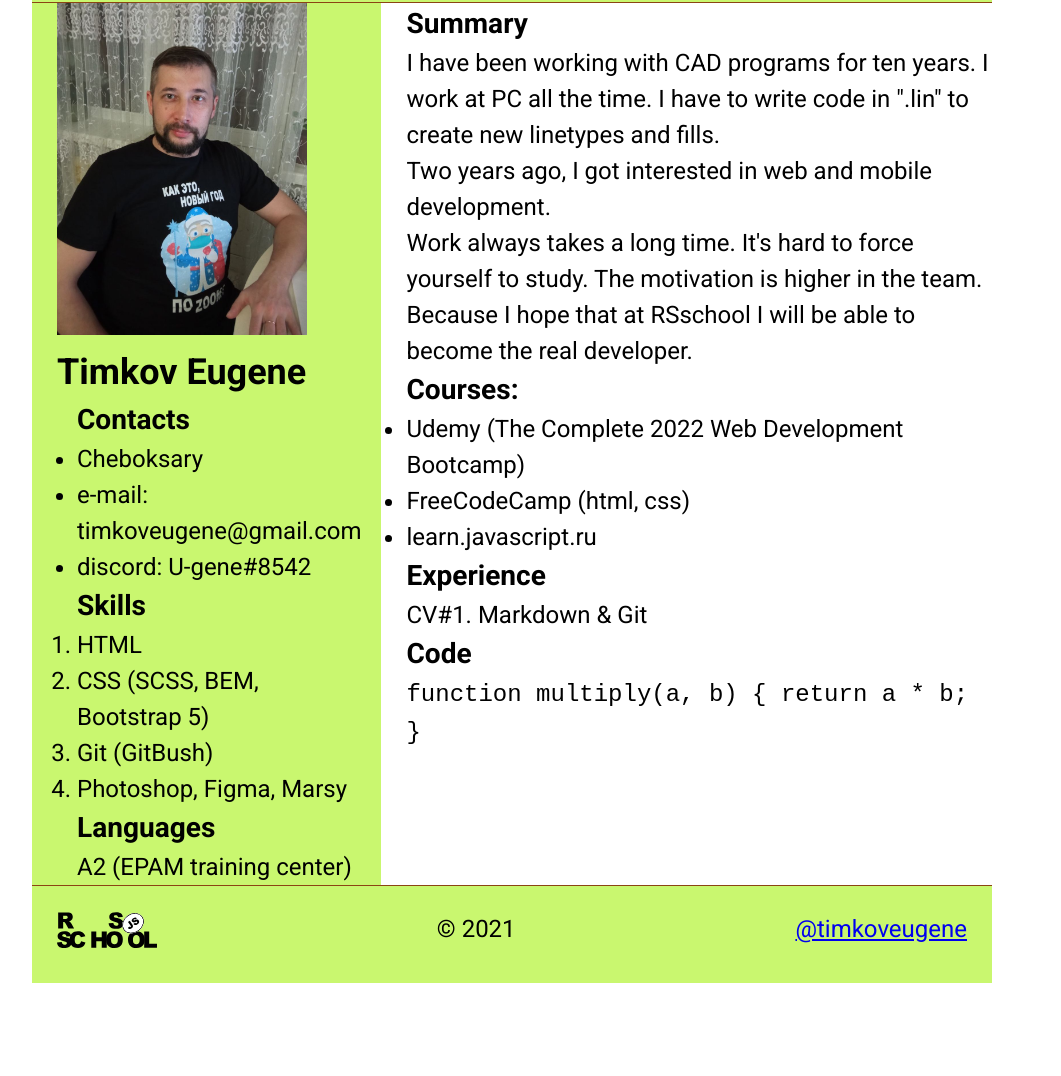
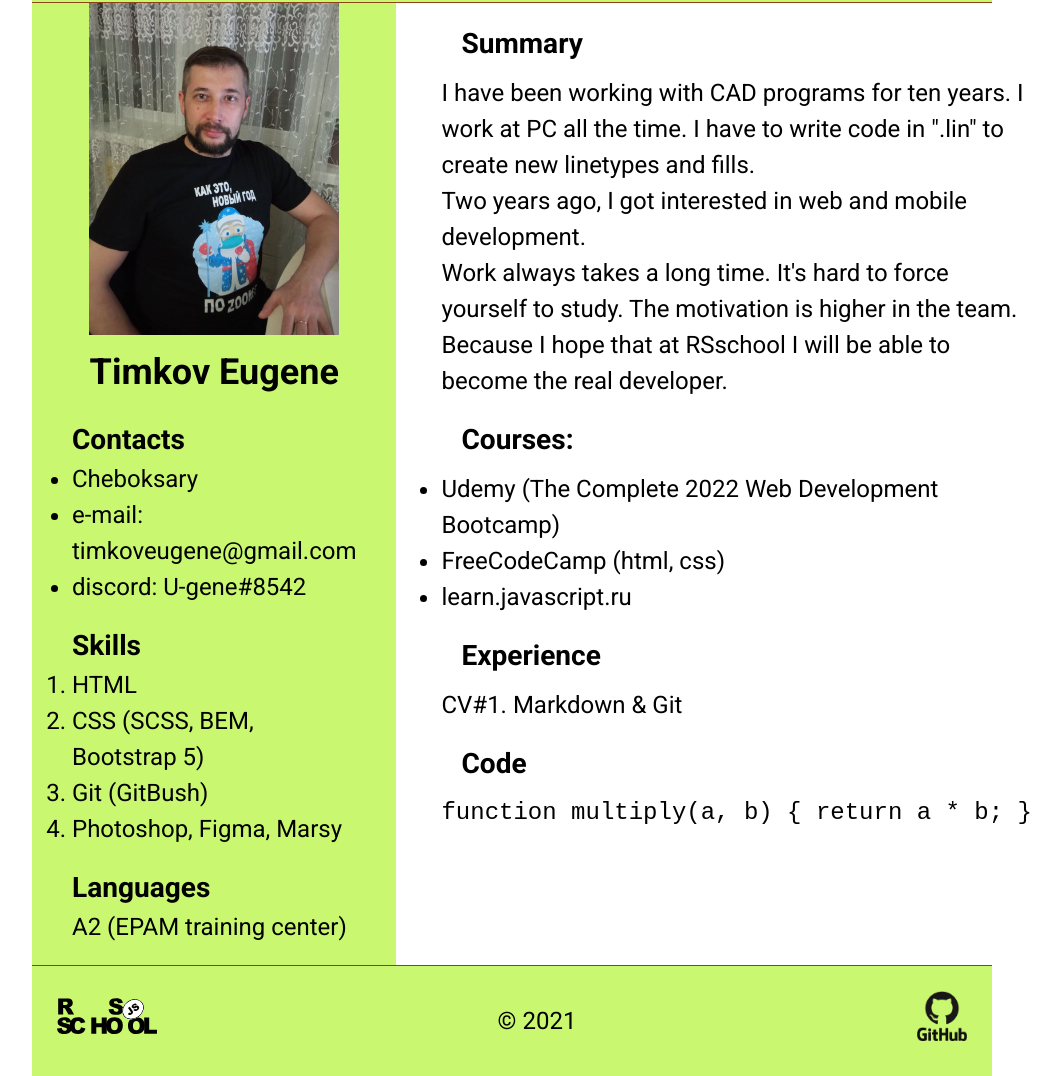
Before and after one commit to TimkovEugene/rsschool-cv, a plain HTML site: page index.html in a window 1280 px wide. Shown: the part 84-1160 px from the top of the page, without its empty margins (128-1189 px from the left). Before the commit the page ends 1067 px from the top, so only its background shows below. Drawn offline with Linux system fonts and the light colour scheme.

Commit message:
feat: add new properties

```diff
--- a/index.html
+++ b/index.html
@@ -83,11 +83,13 @@
 						</section>
 						<section id="code" class="code">
 							<h3>Code</h3>
-							<code>
-									function multiply(a, b) {
-										return a * b;
-									 }
-							</code>
+							<pre>
+								<code>
+											function multiply(a, b) {
+												return a * b;
+											 }
+								</code>
+							</pre>
 						</section>
 					</div>
 				</div>
@@ -103,9 +105,11 @@
 					</figure>
 					<div class="footer-row-text">© 2021</div>
 					<div class="footer-row-link">
-						<a href="https://github.com/TimkovEugene/rsschool-cv/tree/rsschool-cv-html">@timkoveugene</a>
-					</div>
-				</div>
+						<a href="https://github.com/TimkovEugene/rsschool-cv/tree/rsschool-cv-html">
+							<img src="github-icon.png" alt="github-icon">
+						</a>
+					</di>
+				<iv>
 			</div>
 		</footer>
 	</div>
--- a/style.css
+++ b/style.css
@@ -33,8 +33,7 @@ body {
 	max-width: 960px;
 	margin: 0 auto;
 }
-.nav {
-}
+
 .nav-list {
 	display: flex;
 	justify-content: flex-end;
@@ -52,8 +51,7 @@ body {
 	color: #2F4F4F;
 	text-decoration: none;
 }
-.main-conteiner .container {
-}
+
 .columns {
 	display: flex;
 
@@ -62,45 +60,64 @@ body {
 
 	flex-basis: auto;
 	background-color: #C9F76F;
-	padding: 0 0 0 25px;
+	padding: 0 20px 0 20px;
 }
+
 .profile {
+	text-align: center;
+	padding: 0 0 20px 0;
 }
+
 .cv-photo img { width: 250px;
+
 }
-.name {
+
+.contacts {
+	padding: 0 20px 20px;
 }
-.contacts {
-	padding: 0 20px;
+
+.skills {
+	padding: 0 20px 20px;
 }
-.skills {
-	padding: 0 20px;
+
+.languages {
+	padding: 0 20px 20px;
 }
-.languages {
-	padding: 0 20px;
-}
+
 .languages-content {
 }
+
 .column-right {
 	flex-basis: auto;
-	padding: 0 0 0 25px;
+	padding: 0 25px 0 45px;
 	margin: 0 auto;
 }
+
+.summary h3 {
+	margin: 20px 20px 10px;
+}
+
 .summary p {
 	flex-wrap: wrap;
 }
-.education {
+
+.education h3 {
+	margin: 20px 20px 10px;
 }
-.education-title {
+
+
+.experience h3 {
+	margin: 20px 20px 10px;
 }
-.education-list {
+
+.code h3 {
+	margin: 20px 20px 10px;
 }
-.education-list-item {
+
+pre {
+	white-space: nowrap;
 }
-.experience {
-}
-.code {
-}
+
 .footer {
 	flex: 0 0 auto;
 }
@@ -114,13 +131,19 @@ body {
 	display: flex;
 	justify-content: space-between;
 	padding: 25px;
+	align-items: center;
 }
-.footer-row-logo {
-}
+
 .footer-row-logo img {
 	width: 100px;
 }
-.footer-row-text {
+
+.footer-row-link a {
+	text-decoration: none;
+	color: black;
+	font-size: 18px;
 }
-.footer-row-link {
+
+.footer-row-link img {
+	width: 50px;
 }
```
Also changed, not shown: github-icon.png (added), 1 other file.
